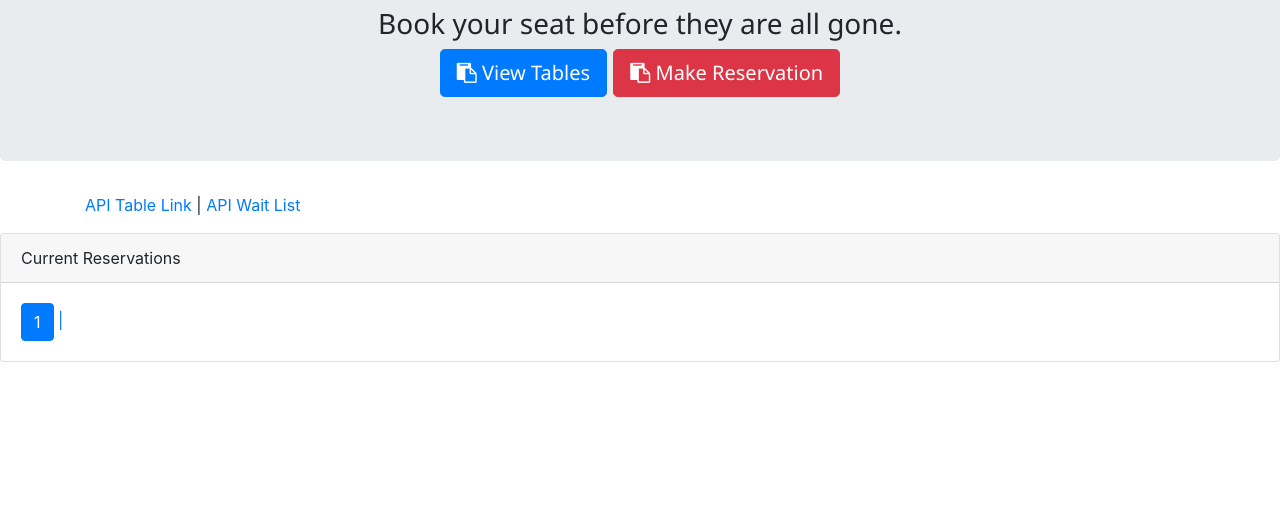
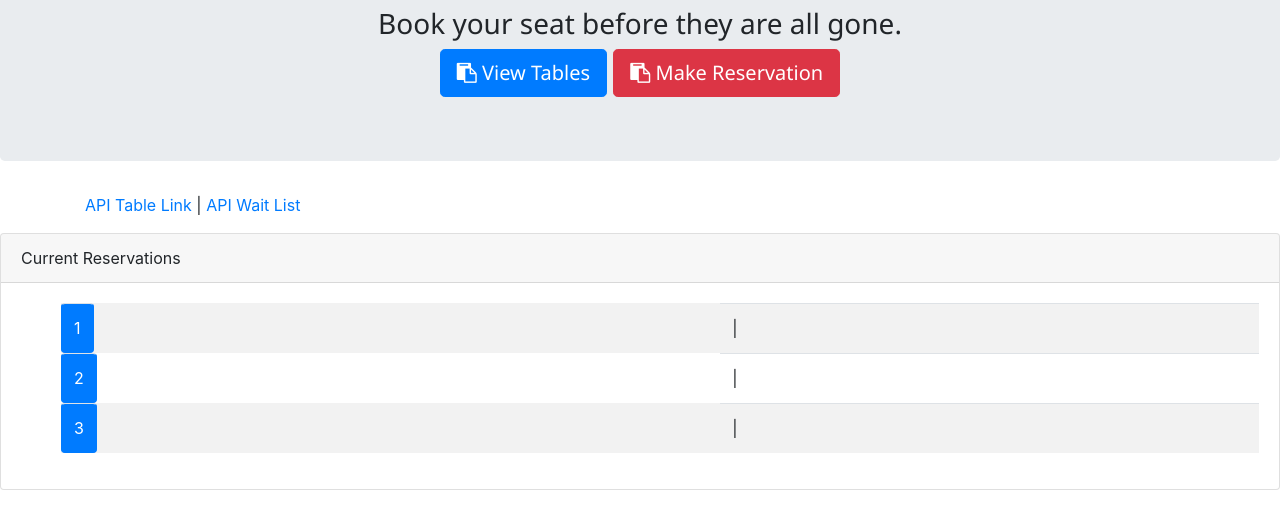
Before and after one commit to squarefozilov/classWork, a website: page home.html in a window 1280 px wide. Shown: the part 157-686 px from the top of the page. Drawn offline with nearby package versions, Linux system fonts and the light colour scheme.

Commit message:
home table

```diff
--- a/home.html
+++ b/home.html
@@ -44,9 +44,36 @@
         </div>
 
         <div class="card-body">
+           <ul>
 
-          <a href="#" class="btn btn-primary">1</a>
-          <a href="curentReservation1">|</a>
+
+
+
+    <table class="table table-striped">
+
+                        <tbody>
+                          <tr>
+                            <th scope="row" a href="#" class="btn btn-primary">1</th>
+                            <td>|</td>
+                          </tr>
+
+                         <tr>
+                            <th scope="row" a href="#" class="btn btn-primary">2</th>
+                            <td>|</td>
+                            </tr>
+
+                        <tr>
+                           <th scope="row" a href="#" class="btn btn-primary">3</th>
+                         <td>|</td>
+                        </tr>
+
+                        </tbody>
+                      </table>
+
+
+        </ul>
+
+
         </div>
       </div>
 
--- a/sever.js
+++ b/sever.js
@@ -14,7 +14,7 @@ app.use(express.json());
 
 // Star Wars Characters (DATA)
 // =============================================================
-var  = [
+var  =
 
 ];
 
```
